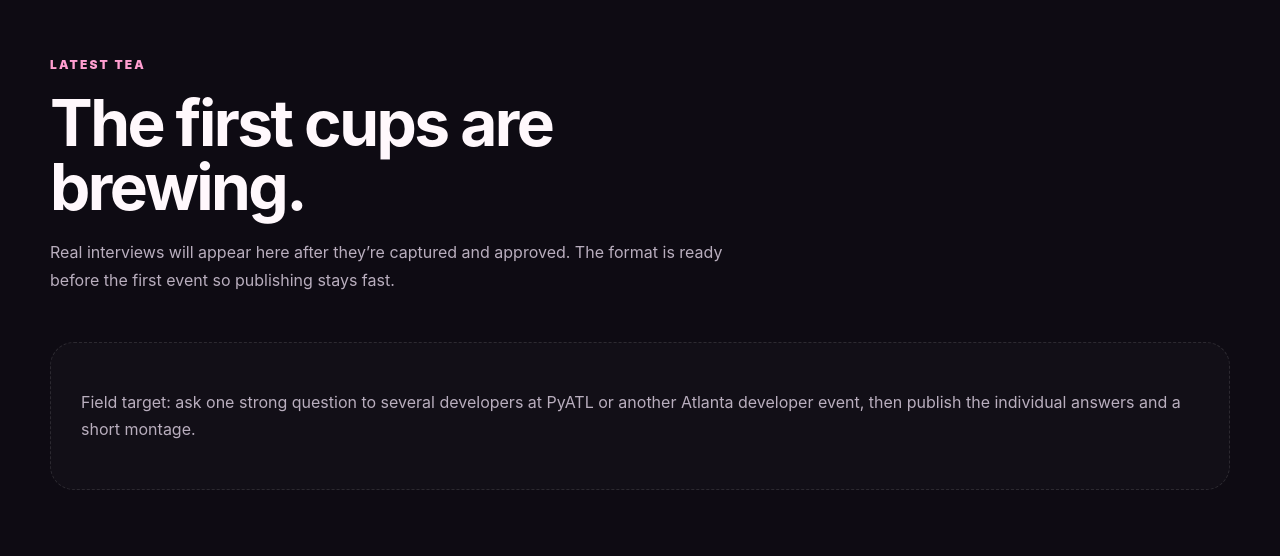
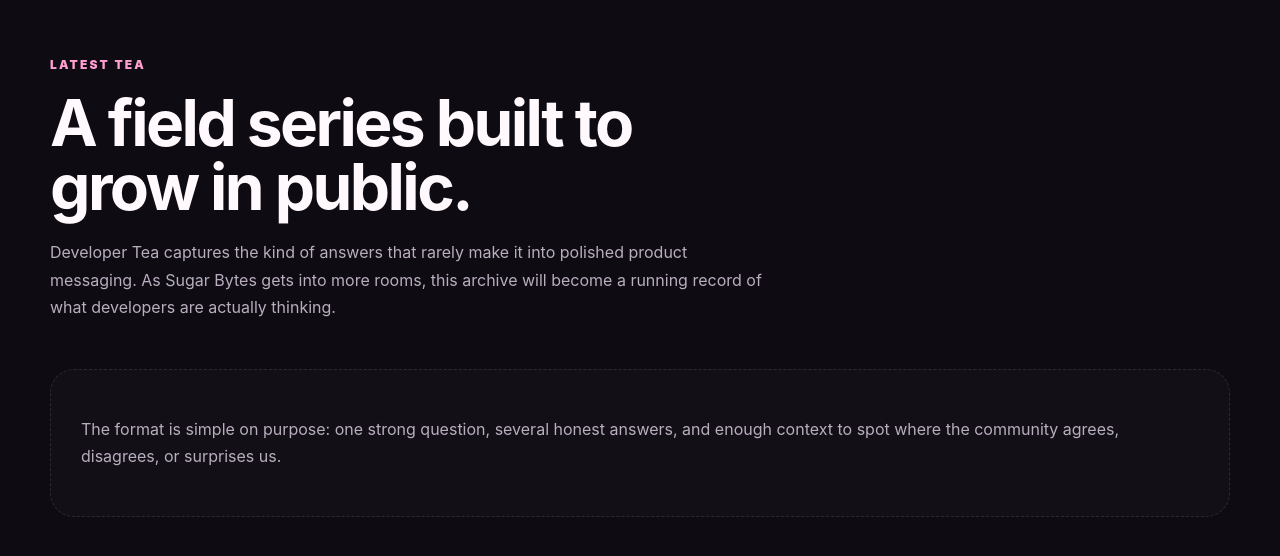
Before and after one commit to KatrinaFinney/sugar-bytes, a Next.js app: page /developer-tea in a window 1280 px wide. Shown: the part 618-1174 px from the top of the page. Built offline with nearby package versions, Linux system fonts and the light colour scheme.

Commit message:
Refine Developer Tea growth-state copy

```diff
--- a/app/developer-tea/page.tsx
+++ b/app/developer-tea/page.tsx
@@ -19,8 +19,8 @@
       </section>
 
       <section className="section muted-section">
-        <div className="section-heading"><p className="kicker">LATEST TEA</p><h2>{published.length ? "Fresh from the community." : "The first cups are brewing."}</h2><p>{published.length ? "Quick takes from real developer events and hallway conversations." : "Real interviews will appear here after they’re captured and approved. The format is ready before the first event so publishing stays fast."}</p></div>
-        {published.length ? <div className="program-grid">{published.map((episode) => <EditorialCard key={episode.slug} eyebrow="DEVELOPER TEA" title={episode.title} copy={episode.dek} meta={episode.event || episode.location} href={`/developer-tea/${episode.slug}`} />)}</div> : <div className="empty-state"><p>Field target: ask one strong question to several developers at PyATL or another Atlanta developer event, then publish the individual answers and a short montage.</p></div>}
+        <div className="section-heading"><p className="kicker">LATEST TEA</p><h2>{published.length ? "Fresh from the community." : "A field series built to grow in public."}</h2><p>{published.length ? "Quick takes from real developer events and hallway conversations." : "Developer Tea captures the kind of answers that rarely make it into polished product messaging. As Sugar Bytes gets into more rooms, this archive will become a running record of what developers are actually thinking."}</p></div>
+        {published.length ? <div className="program-grid">{published.map((episode) => <EditorialCard key={episode.slug} eyebrow="DEVELOPER TEA" title={episode.title} copy={episode.dek} meta={episode.event || episode.location} href={`/developer-tea/${episode.slug}`} />)}</div> : <div className="empty-state"><p>The format is simple on purpose: one strong question, several honest answers, and enough context to spot where the community agrees, disagrees, or surprises us.</p></div>}
       </section>
 
       <section className="section"><div className="section-heading"><p className="kicker">QUESTION BANK</p><h2>Questions worth asking in the room.</h2></div><div className="program-grid">{prompts.map((prompt) => <article className="program-card" key={prompt}><p className="kicker">ASK THIS</p><h3>{prompt}</h3></article>)}</div></section>
```
